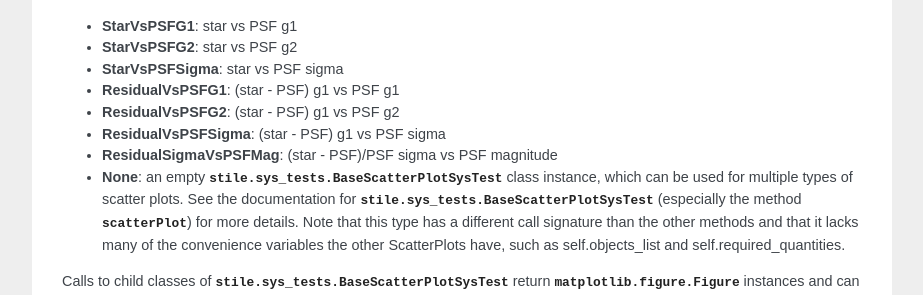
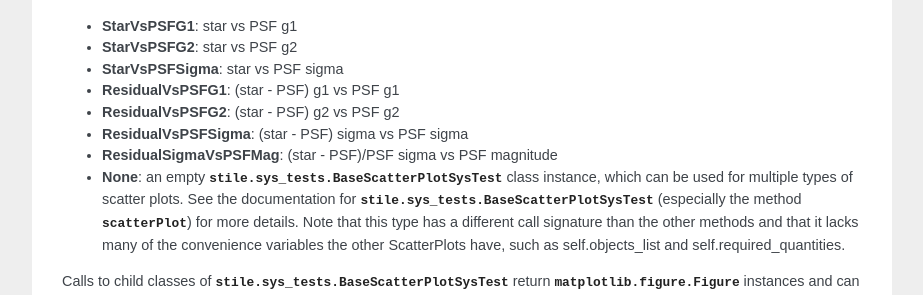
Before and after one commit to msimet/Stile, a Sphinx documentation site: the page built from doc/systest_basics.rst, in a window 1280 px wide and 900 px high, scrolled down 2856 px. Shown: the part 156-451 px from the top of the window, without its empty margins (198-1121 px from the left). Built offline with Sphinx 7.4.7, drawn with Linux system fonts in a browser that asks for light colours.

Commit message:
Fix typo Rachel mentioned in systest_basics.rst (#17)

```diff
--- a/doc/systest_basics.rst
+++ b/doc/systest_basics.rst
@@ -179,8 +179,8 @@ The predefined types are:
 - **StarVsPSFG2**: star vs PSF g2
 - **StarVsPSFSigma**: star vs PSF sigma
 - **ResidualVsPSFG1**: (star - PSF) g1 vs PSF g1
-- **ResidualVsPSFG2**: (star - PSF) g1 vs PSF g2
-- **ResidualVsPSFSigma**: (star - PSF) g1 vs PSF sigma
+- **ResidualVsPSFG2**: (star - PSF) g2 vs PSF g2
+- **ResidualVsPSFSigma**: (star - PSF) sigma vs PSF sigma
 - **ResidualSigmaVsPSFMag**: (star - PSF)/PSF sigma vs PSF magnitude
 - **None**: an empty :class:`stile.sys_tests.BaseScatterPlotSysTest` class instance, which can be
   used for multiple types of scatter plots.  See the documentation for
```
